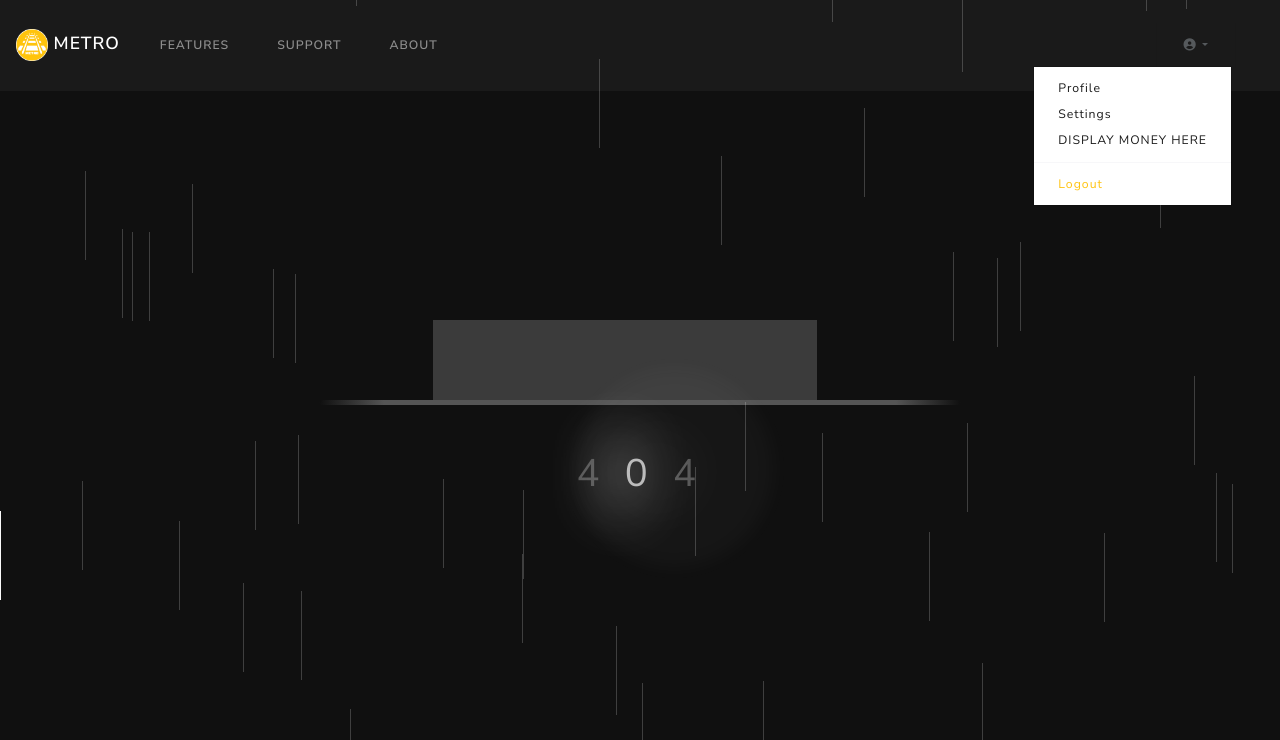
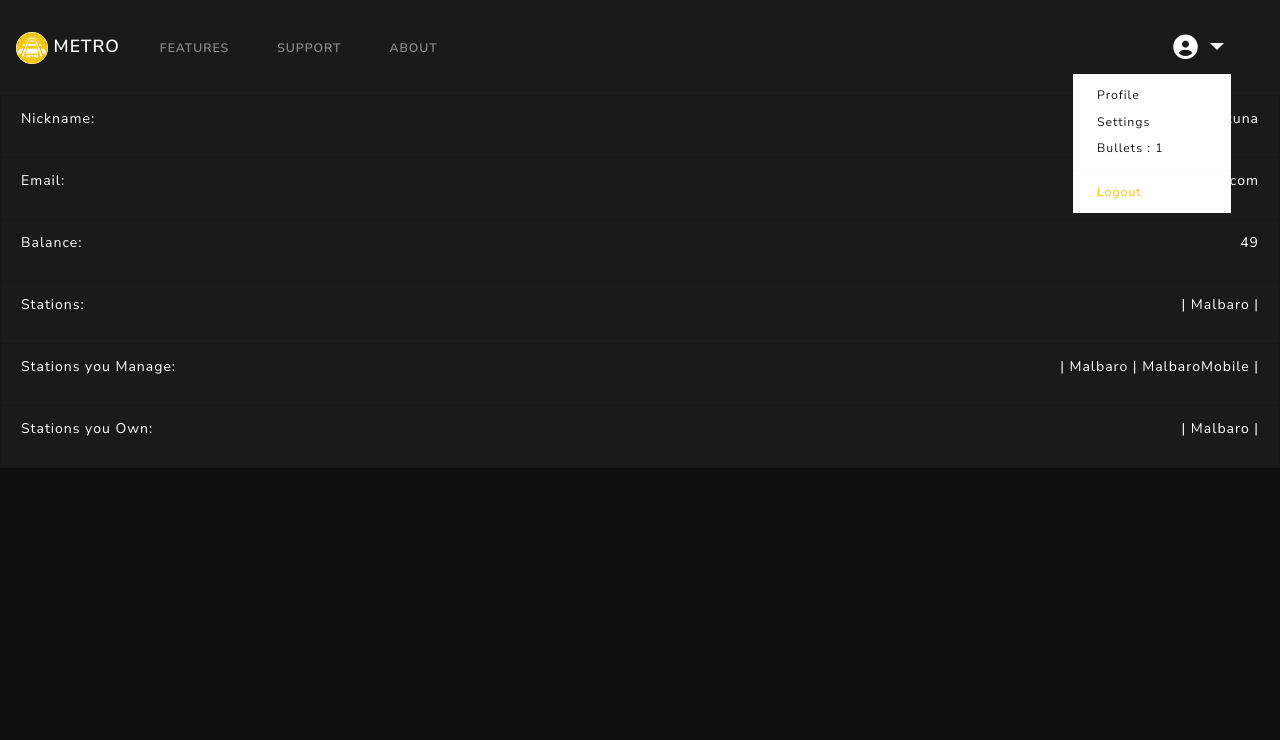
Before and after one commit to PoorTuna/Metro2.0, a Flask app: page /profile in a window 1280 px wide, after a click that opens the changed part. Shown: the top 740 px of the page. Run offline with Flask 2, Linux system fonts and the light colour scheme; a user stored in the database is signed in; data comes from the database, SQL or seed files in the repository; both versions use the stored data as it was after the commit; some libraries are stand-ins or nearby versions; grey boxes are pictures that could not be loaded.

Commit message:
-Added profile page and finished user button

```diff
--- a/Metro/msockets.py
+++ b/Metro/msockets.py
@@ -98,6 +98,8 @@ def handle_message(msg):
 									if tokick != curr_chat.chat_owner_backref:
 										if tokick in curr_chat.chat_backref:
 											curr_chat.chat_backref.remove(tokick) # Remove user from the chat ref
+											curr_chat.chat_admin_backref.remove(tokick) # Remove user from the admin chat ref
+
 											db.session.commit()
 											leave_room(session['chatID'], tokick._session_id)
 											kick_msg = f"{tokick.username}, has been expelled from the station by {flask_login.current_user.username}! Farewell."
@@ -192,7 +194,7 @@ def handle_message(msg):
 					if tip_recipient := metro_user.query.filter_by(username=refined_msg[1]).first():
 						if tip_recipient != flask_login.current_user:
 							if tip_recipient._session_id:
-								if flask_login.current_user._balance >= int(tip_amount):
+								if flask_login.current_user._balance >= int(tip_amount) + 50: # base safety amount
 									flask_login.current_user._balance -= int(tip_amount)
 									tip_recipient._balance += int(tip_amount)
 									db.session.commit()
--- a/Metro/routes.py
+++ b/Metro/routes.py
@@ -38,8 +38,11 @@ def index():
 		if 'user' in session:
 			if session_user := metro_user.query.get(int(session['user'])):
 				login_user(session_user)
+				session['bullets'] = session_user._balance
 
 	if flask_login.current_user.is_authenticated:
+		if 'bullets' not in session:
+			session['bullets'] = flask_login.current_user._balance
 
 		# Checks on whether the user posted a request
 		if request.method == "POST":
@@ -152,12 +155,13 @@ def login():
 					if bcrypt.checkpw(form_password.encode(), logged_user.password):
 							login_user(logged_user)
 							session['user'] = flask_login.current_user.id
+							session['bullets'] = flask_login.current_user._balance
 
 				if logged_user := metro_user.query.filter_by(email = form_username).first():
 					if bcrypt.checkpw(form_password.encode(), logged_user.password):
 							login_user(logged_user)
 							session['user'] = flask_login.current_user.id
-
+							session['bullets'] = flask_login.current_user._balance
 
 				if flask_login.current_user.is_authenticated:
 					return redirect(url_for("index")) #Login successful
@@ -286,6 +290,40 @@ def handle_forgot():
 
 	return redirect(url_for("index"))
 
+@app.route("/profile")
+@login_required
+def profile():
+	data = []
+	chat_list = []
+	admin_list = []
+	owner_list = []
+	curr_user = flask_login.current_user
+	# Insert Name :
+	data.append(["Nickname:", curr_user.username])
+	# Insert Email :
+	data.append(["Email:", curr_user.email])
+	# Insert Balance :
+	data.append(["Balance:", curr_user._balance])
+	# Insert Chat List :
+	for chat in curr_user.chat_list:
+		chat_list.append(chat.title)
+	data.append(["Stations:", chat_list])
+	# Insert Admin Chat List :
+	for chat in curr_user.chat_admin_list:
+		admin_list.append(chat.title)
+	data.append(["Stations you Manage:", admin_list])
+	# Insert Owner Chat List :
+	for chat in curr_user.chat_owner_list:
+		owner_list.append(chat.title)
+	data.append(["Stations you Own:", owner_list])
+
+	return render_template("user/profile.html", data = data)
+
+@app.route("/settings")
+@login_required
+def settings():
+	return render_template("user/settings.html")
+
 @app.route("/<name>")
 @app.errorhandler(404)
 def something(name):
--- a/Metro/templates/base.html
+++ b/Metro/templates/base.html
@@ -36,13 +36,13 @@
 
 				<ul class="navbar-nav">
 					<li class="nav-item dropdown">
-						<button class="top-right-user fas fa-user-circle btn dropdown-toggle" type="button" data-toggle="dropdown" aria-haspopup="true" aria-expanded="false">
+						<button class="top-right-user fas fa-user-circle fa-2x btn dropdown-toggle nav-link" type="button" data-toggle="dropdown" aria-haspopup="true" aria-expanded="false">
 						</button>
 
 						<div class="dropdown-menu dropdown-menu-right">
 							<a class="dropdown-item" href="/profile">Profile</a>
 							<a class="dropdown-item" href="/settings">Settings</a>
-							<a class="dropdown-item" href="javascript:void(0)">DISPLAY MONEY HERE</a>
+							<span class="dropdown-item">Bullets :  {{session['bullets']}}</span>
 							<div class="dropdown-divider"></div>
 							<a class="dropdown-item" href="/logout" style ="color:#FFC30F">Logout</a>
 						</div>
--- a/Metro/templates/index.html
+++ b/Metro/templates/index.html
@@ -105,7 +105,7 @@
 	<!-- Bottom Footer -->
 	<footer class="bottom_footer infront bg-primary">
 		<input class="bottom_input" type="text" id="myMessage"  style="color:#FFC30F;background-color:#505050">
-		<button class="bottom_button right_button" id="sendbutton">Send</button>
+		<button class="bottom_button right_button" id="sendbutton" onclick="send_msg()">Send</button>
 	</footer>
 
 	<!-- MAIN CHAT BOX -->
--- /dev/null
+++ b/Metro/templates/user/profile.html
@@ -0,0 +1,28 @@
+{% extends "base.html" %}
+{%block title%}MetroCompanion{%endblock%}
+
+{%block content%}
+
+	<ul class="list-group" style="background-color:#1a1a1a">
+		{% for item in data %}
+			<li class="list-group-item d-flex justify-content-between" style="background-color:#1a1a1a;color:white">
+				{% if item[1] is iterable and (item[1] is not string and item[1] is not mapping and item[1] is not number) %}
+
+				<strong>{{item[0]}}</strong>
+				<p id = "{{item[0]}}" >| </p>
+				{% for chat in item[1] %}
+					<script>
+						document.getElementById("{{item[0]}}").innerText += " {{chat}} | ";
+					</script>
+				{% endfor %}
+
+				{% else %}
+				<strong>{{item[0]}}</strong>
+				<p>{{item[1]}}</p>
+				{% endif %}
+
+			</li>
+
+		{% endfor %}
+	</ul>
+{%endblock%}
--- /dev/null
+++ b/Metro/templates/user/settings.html
@@ -0,0 +1,6 @@
+{% extends "base.html" %}
+{%block title%}MetroTweaks{%endblock%}
+
+{%block content%}
+	IL
+{%endblock%}
```
Also changed, not shown: Metro/static/index.css (+4 -5 lines), Metro/metro.db, 1 other file.
